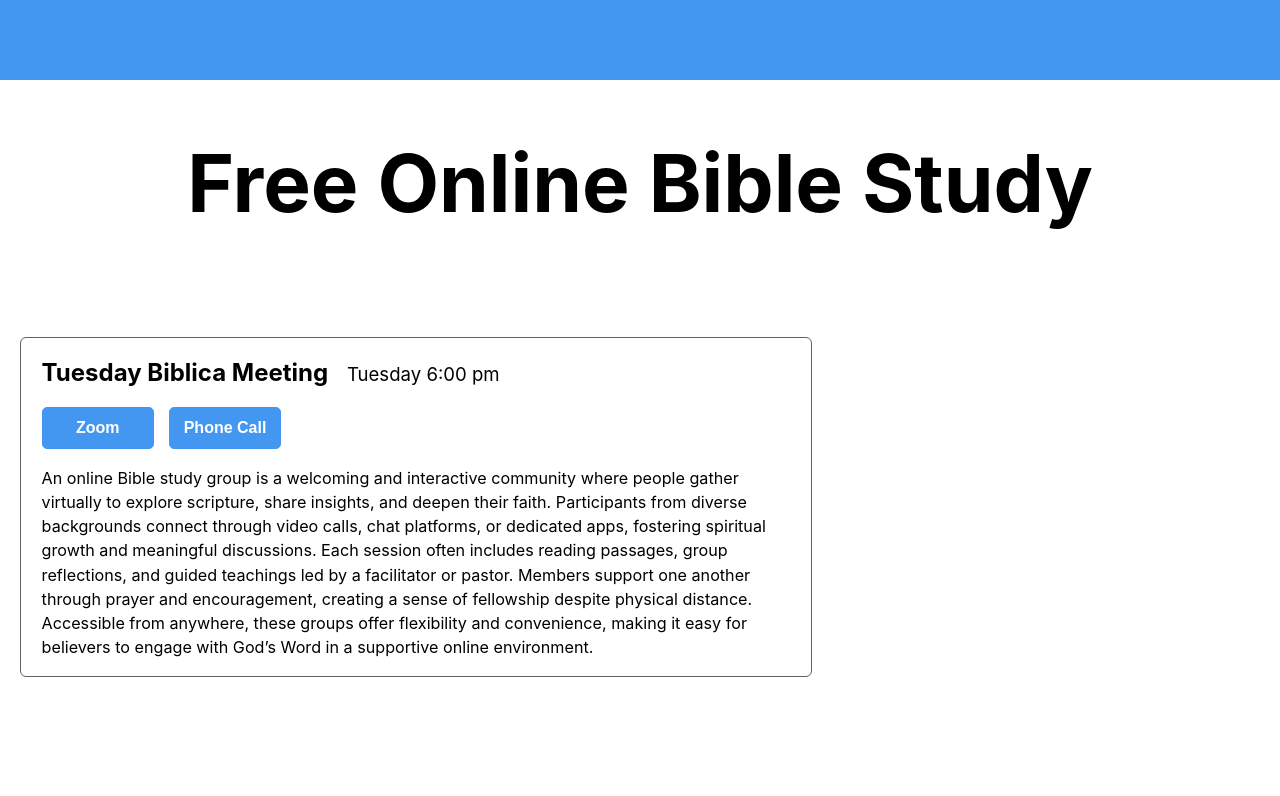
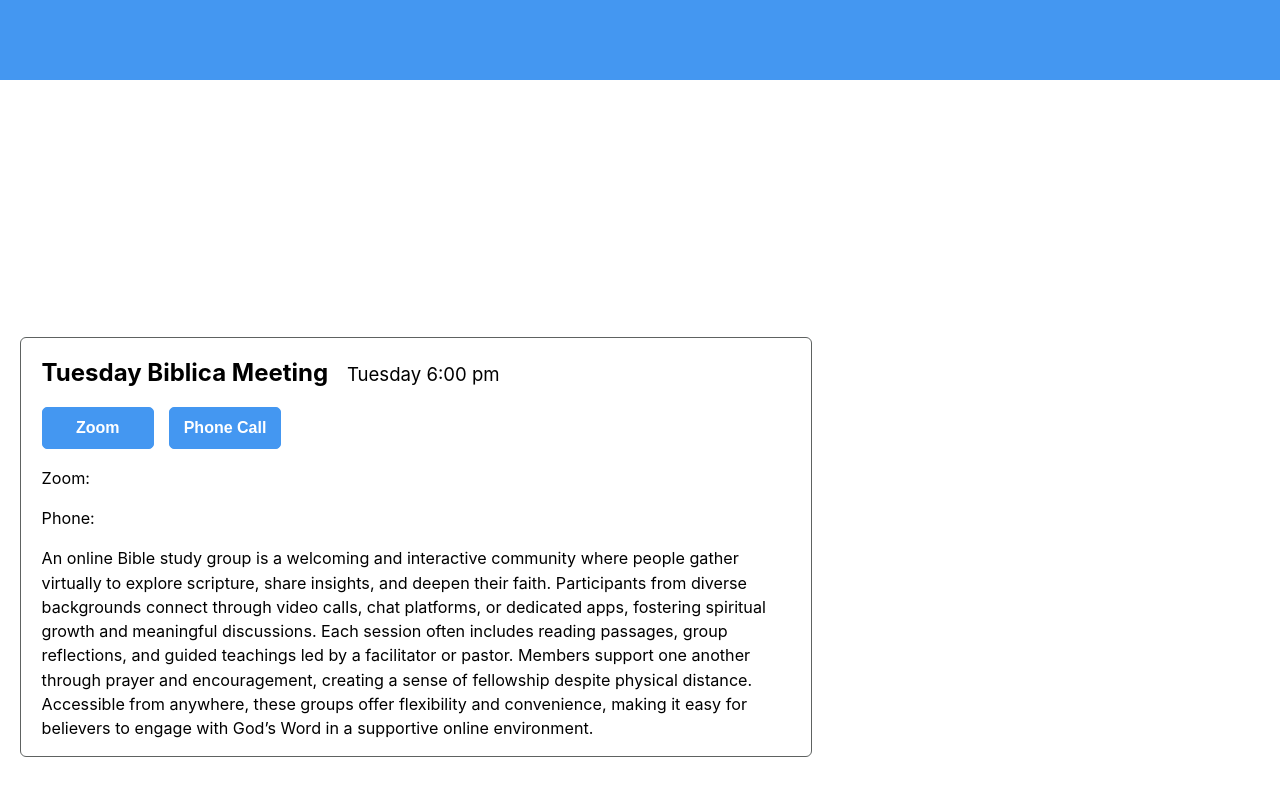
Before and after one commit to nburuchara/obs, a React (Create React App) app: page / in a window 1280 px wide. Shown: the top 796 px of the page. Built offline with nearby package versions, Linux system fonts and the light colour scheme.

Commit message:
Landing page

```diff
--- a/src/landing/LandingPg.js
+++ b/src/landing/LandingPg.js
@@ -37,6 +37,7 @@ const Styles = styled.div  `
     text-align: center;
     font-size: 80px;
     // font-family: palatino;
+    color: white;
 }
 
     // - MAIN SECTION BODY - //
@@ -132,6 +133,10 @@ export default class LandingPage extends Component {
                                         <button>Zoom</button>
                                         <button>Phone Call</button>
                                     </div>
+                                    <div className=''>
+                                        <p>Zoom: <label></label></p>
+                                        <p>Phone: <label></label></p>
+                                    </div>
                                     <p>An online Bible study group is a welcoming and interactive community where people gather virtually to explore scripture, share insights, and deepen their faith. Participants from diverse backgrounds connect through video calls, chat platforms, or dedicated apps, fostering spiritual growth and meaningful discussions. Each session often includes reading passages, group reflections, and guided teachings led by a facilitator or pastor. Members support one another through prayer and encouragement, creating a sense of fellowship despite physical distance. Accessible from anywhere, these groups offer flexibility and convenience, making it easy for believers to engage with God’s Word in a supportive online environment.</p>
                                 </div>
                             </div>
```
